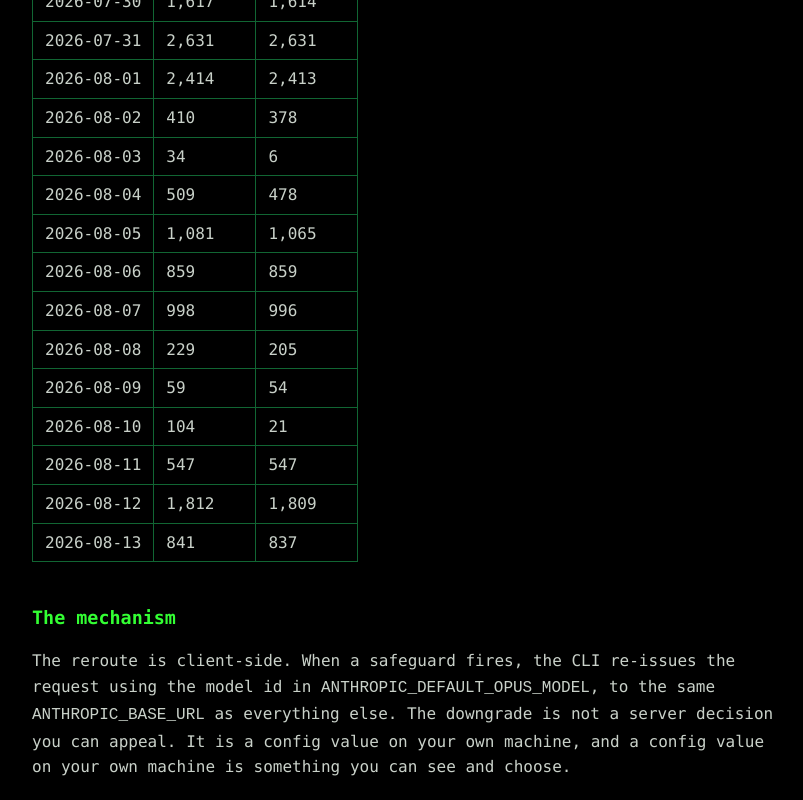
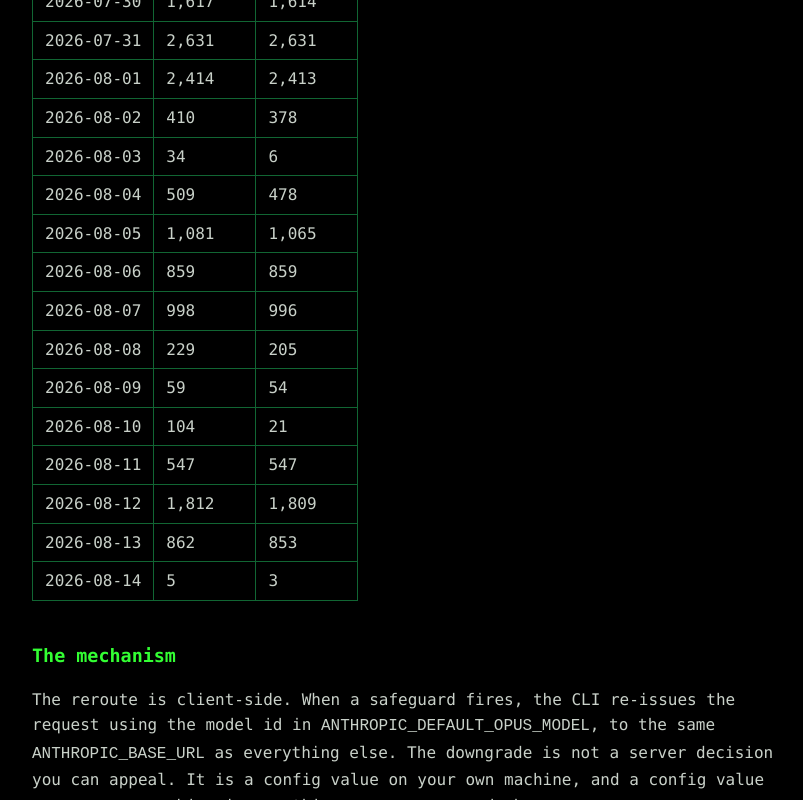
Before and after one commit to Tea-Resistance/BasicallyMythos, a plain HTML site: page docs/index.html in a window 1280 px wide. Shown: the part 1366-2166 px from the top of the page, without its empty margins (228-1031 px from the left). Drawn offline with Linux system fonts and the light colour scheme.

Commit message:
Dataset page: auto-update 2026-08-14

```diff
--- a/docs/index.html
+++ b/docs/index.html
@@ -28,7 +28,7 @@
 <div class="stat">
   <div><b>7,690</b>requests logged (4 days)</div>
   <div><b>94.8%</b>went through the fallback path</div>
-  <div><b>1,107</b>direct-route attempts rate-limited (429)</div>
+  <div><b>1,108</b>direct-route attempts rate-limited (429)</div>
   <div><b>94.9%</b>fallback success rate</div>
 </div>
 
@@ -66,7 +66,8 @@
 <tr><td>2026-08-10</td><td>104</td><td>21</td></tr>
 <tr><td>2026-08-11</td><td>547</td><td>547</td></tr>
 <tr><td>2026-08-12</td><td>1,812</td><td>1,809</td></tr>
-<tr><td>2026-08-13</td><td>841</td><td>837</td></tr>
+<tr><td>2026-08-13</td><td>862</td><td>853</td></tr>
+<tr><td>2026-08-14</td><td>5</td><td>3</td></tr>
 </table>
 
 <h2>The mechanism</h2>
```
